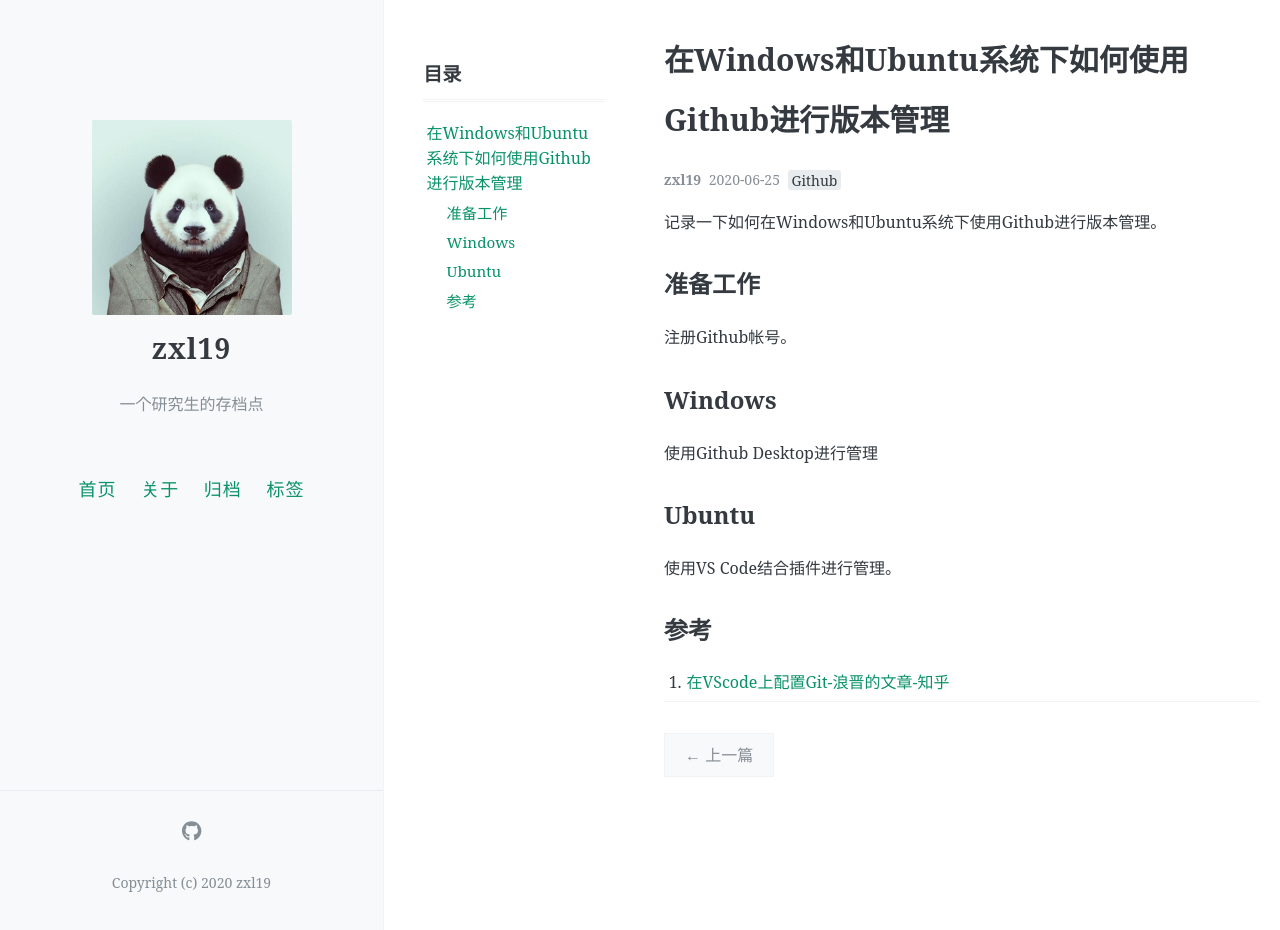
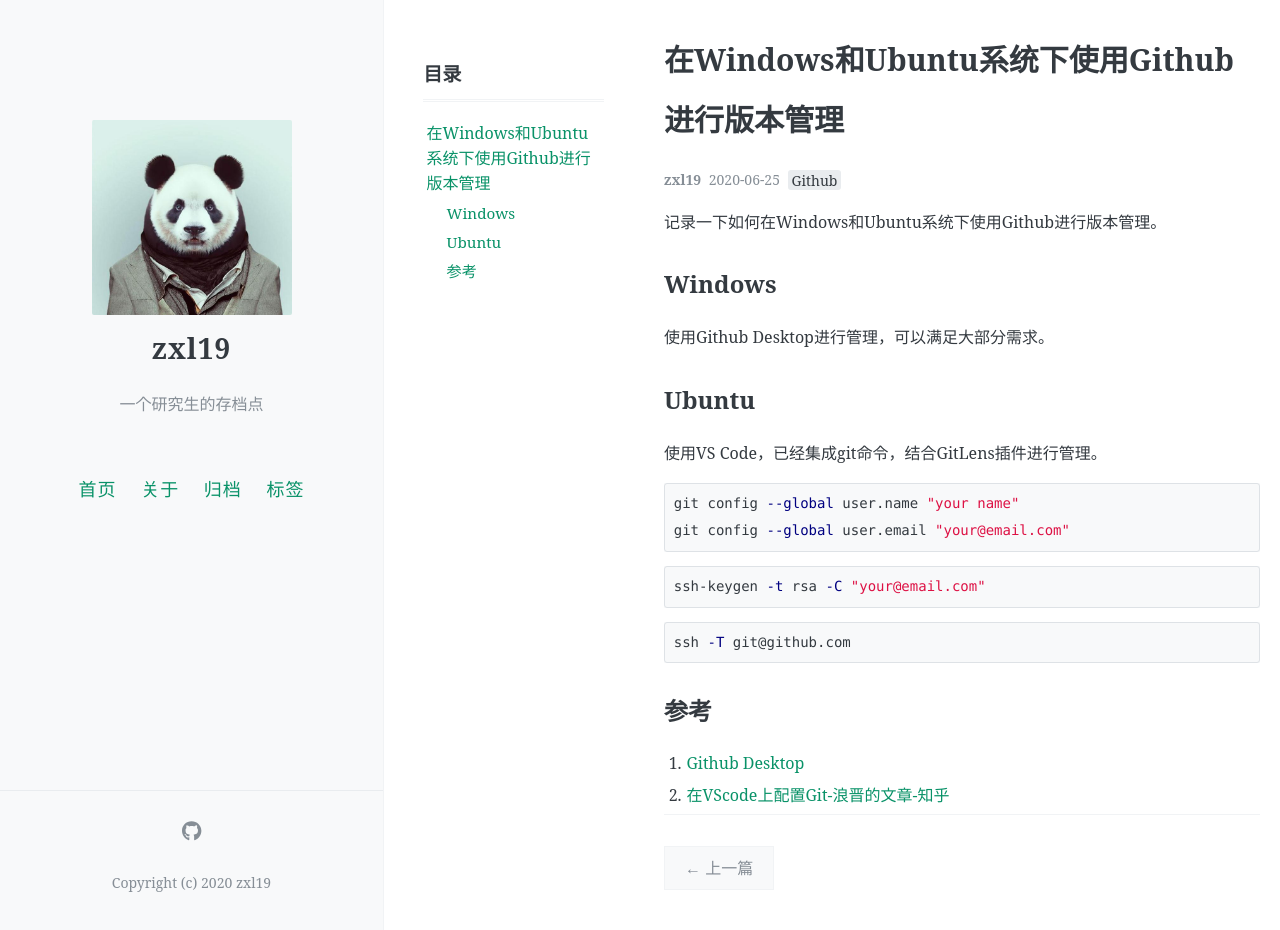
Before and after one commit to zxl19/zxl19.github.io, a Jekyll site: the page built from _posts/2020-06-25-github-setup.md, in a window 1280 px wide and 930 px high. Built offline with Jekyll 4.4.1, drawn with Linux system fonts in a browser that asks for light colours; comment, search, counter and statistics services are not loaded.

Commit message:
Update Posts

````diff
--- a/_posts/2020-06-25-github-setup.md
+++ b/_posts/2020-06-25-github-setup.md
@@ -1,6 +1,6 @@
 ---
 layout: post
-title: 在Windows和Ubuntu系统下如何使用Github进行版本管理
+title: 在Windows和Ubuntu系统下使用Github进行版本管理
 date: 2020-06-25
 author: zxl19
 tags: [Github]
@@ -13,18 +13,28 @@ pinned: false
 
 <!-- more -->
 
-## 准备工作
-
-注册Github帐号。
-
 ## Windows
 
-使用Github Desktop进行管理
+使用Github Desktop进行管理，可以满足大部分需求。
 
 ## Ubuntu
 
-使用VS Code结合插件进行管理。
+使用VS Code，已经集成git命令，结合GitLens插件进行管理。
+
+```shell
+git config --global user.name "your name"
+git config --global user.email "your@email.com"
+```
+
+```shell
+ssh-keygen -t rsa -C "your@email.com"
+```
+
+```shell
+ssh -T git@github.com
+```
 
 ## 参考
 
-1. [在VScode上配置Git-浪晋的文章-知乎](https://zhuanlan.zhihu.com/p/31417255)
+1. [Github Desktop](https://desktop.github.com/)
+2. [在VScode上配置Git-浪晋的文章-知乎](https://zhuanlan.zhihu.com/p/31417255)
````
